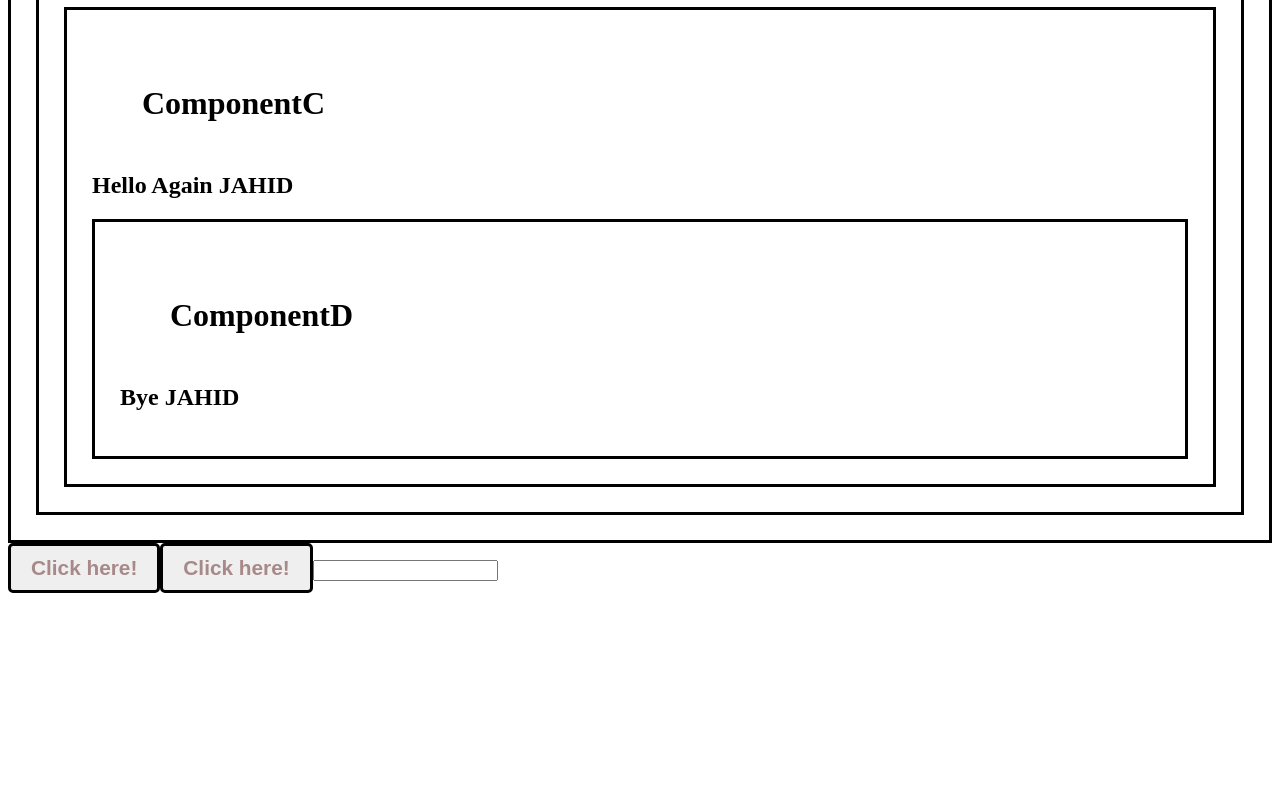
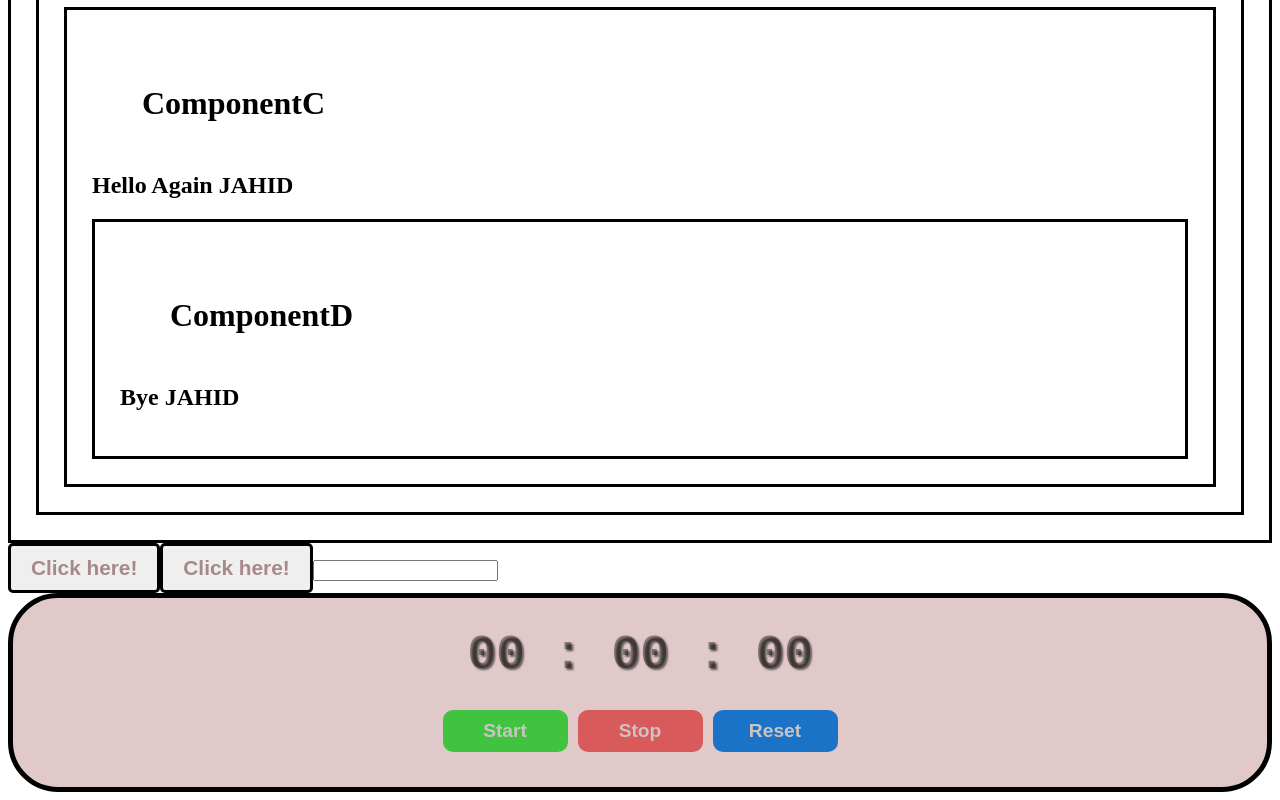
Before and after one commit to rip-on/React, a React app in the folder new-app/: page / in a window 1280 px wide. Shown: the part 8430-9230 px from the top of the page. Before the commit the page ends 9031 px from the top, so only its background shows below. Built offline with nearby package versions, Linux system fonts and the light colour scheme; the HTML template or start-up script is replaced by a standard one.

Commit message:
StopWatch

```diff
--- a/new-app/src/App.jsx
+++ b/new-app/src/App.jsx
@@ -20,7 +20,7 @@
 import ComponentA from './componentA.jsx';
 import Ref from './Ref.jsx'
 import Ref2 from './Ref2.jsx'
-
+import StopWatch from './StopWatch.jsx';
 
 function App() {
 
@@ -82,6 +82,7 @@
     <ComponentA/>
     <Ref/>
     <Ref2/>
+    <StopWatch/>
     </>
   )
 }
--- /dev/null
+++ b/new-app/src/StopWatch.jsx
@@ -0,0 +1,64 @@
+import { func } from "prop-types";
+import React,{useState, useEffect, useRef} from "react";
+
+function StopWatch(){
+    const [isRunning, setIsRunning] = useState(false);
+    const [elapsedTime, setElapsedTime] = useState(0);
+    const intervalIdRef = useRef(null);
+    const startTimeRef = useRef(0)
+
+    useEffect(()=> {
+
+        if(isRunning){
+            intervalIdRef.current = setInterval( ()=> {
+                setElapsedTime(Date.now() - startTimeRef.current);
+            },10);
+        }
+
+        return() => {
+            clearInterval(intervalIdRef.current);
+        }
+    }, [isRunning])
+
+    function start(){
+        setIsRunning(true);
+        startTimeRef.current = Date.now() - elapsedTime;
+    }
+
+    function stop(){
+        setIsRunning(false);
+    }
+
+    function reset(){
+        setElapsedTime(0);
+        setIsRunning(false);
+    }
+
+    function formatTime(){
+        let hours = Math.floor(elapsedTime / (1000 * 60 * 60 ));
+        let minutes = Math.floor(elapsedTime / (1000 * 60) % 60);
+        let seconds = Math.floor(elapsedTime / (1000) % 60);
+        let miliseconds = Math.floor((elapsedTime % 1000)/10);
+
+        minutes = String(minutes).padStart(2, "0");
+        seconds = String(seconds).padStart(2, "0");
+        miliseconds = String(miliseconds).padStart(2, "0");
+
+        return `${minutes} : ${seconds} : ${miliseconds}`;
+    }
+
+    return(
+        <div className="stopwatch">
+            <div className="display">
+                {formatTime()}
+            </div>
+            <div className="controls">
+                <button onClick={start} className="start-button">Start</button>
+                <button onClick={stop} className="stop-button">Stop</button>
+                <button onClick={reset} className="reset-button">Reset</button>
+            </div>
+        </div>
+    )
+}
+
+export default StopWatch;
--- a/new-app/src/index.css
+++ b/new-app/src/index.css
@@ -262,3 +262,53 @@
   color: black;
   padding: 25px;
 }
+
+/* stop-watch*/
+
+.stopwatch{
+  display: flex;
+  flex-direction: column;
+  align-items: center;
+  border: 5px solid;
+  border-radius: 50px;
+  background-color: rgb(226, 201, 201);
+  padding: 30px;
+}
+.display{
+  font-size: 3rem;
+  font-family: monospace;
+  font-weight: bold;
+  color: hsla(0, 0%, 0%, 0.397);
+  text-shadow: 2px 2px 2px hsla(0, 0%, 0%, 0.55);
+  margin-bottom: 23px;
+}
+.controls button{
+  font-size: 1.2rem;
+  font-weight: bold;
+  padding: 10px 20px;
+  margin: 5px;
+  min-width: 125px;
+  border: none;
+  border-radius: 10px;
+  cursor: pointer;
+  color: rgb(204, 195, 195);
+  transition: background-color 0.5s ease;
+}
+.start-button{
+  background-color: hsl(120, 53%, 51%);
+}
+.start-button:hover{
+  background-color: hsl(120, 53%, 41%);
+}
+.stop-button{
+  background-color: hsl(0, 62%, 60%);
+}
+.stop-button:hover{
+  background-color: hsl(0, 62%, 50%);
+}
+.reset-button{
+  background-color: hsl(209, 77%, 44%);
+}
+.reset-button:hover{
+  background-color: hsl(209, 77%, 34%);
+}
```
